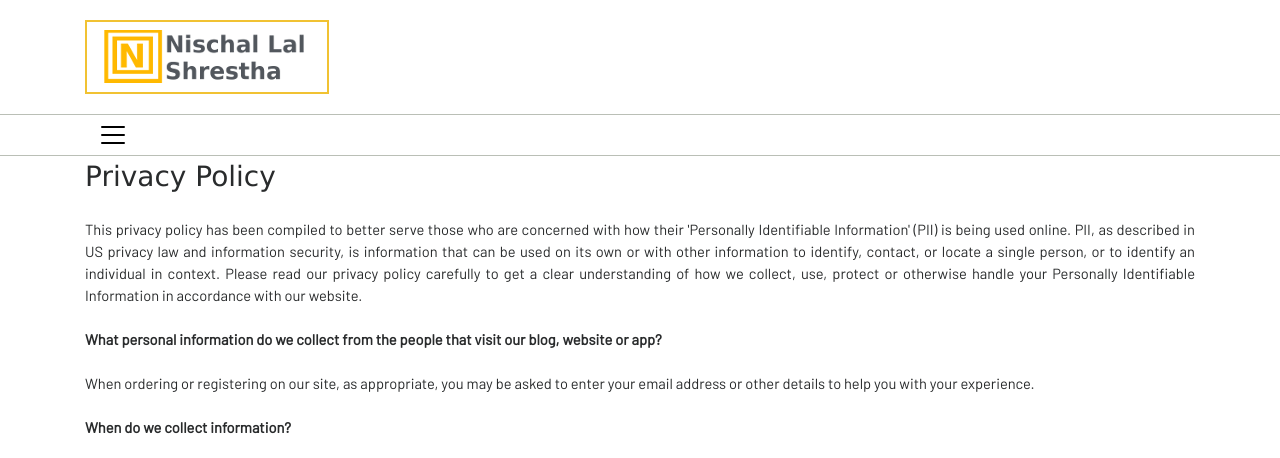
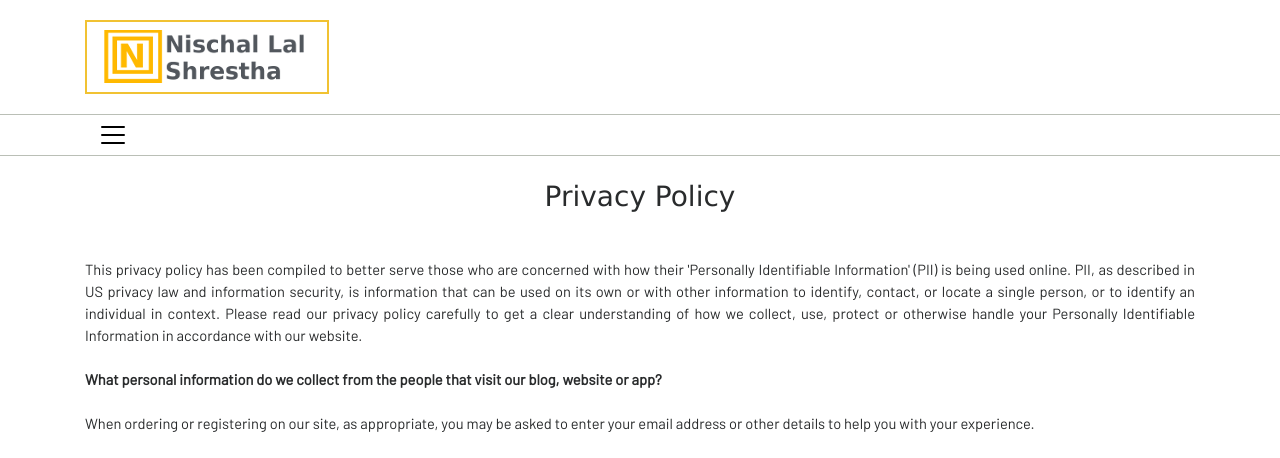
Before and after one commit to sarojbhattarai/PersonalWebsite, a Django app: page /privacy/ in a window 1280 px wide. Shown: the top 458 px of the page. Run offline with Django 3.2, Linux system fonts and the light colour scheme; some libraries are stand-ins or nearby versions.

Commit message:
Styles privacy and terms

```diff
--- a/PersonalWebsite/templates/privacy.html
+++ b/PersonalWebsite/templates/privacy.html
@@ -45,7 +45,7 @@
 <div class = "container">
 
 
-<div id='ppHeader'>Privacy Policy</div>
+<div id='ppHeader' style="text-align: center; margin-top: 20px; margin-bottom: 20px">Privacy Policy</div>
 <div id='ppBody'>
 <div class='ppConsistencies'>
 <div class='col-2'>
--- a/PersonalWebsite/templates/terms.html
+++ b/PersonalWebsite/templates/terms.html
@@ -13,7 +13,7 @@
 <div class = "container">
 
 
-<h1>Terms and Conditions ("Terms")</h1>
+<h1 style="text-align: center; margin-top: 20px; margin-bottom: 20px">Terms and Conditions ("Terms")</h1>
 
 
 <p>Last updated: February 24, 2018</p>
```
